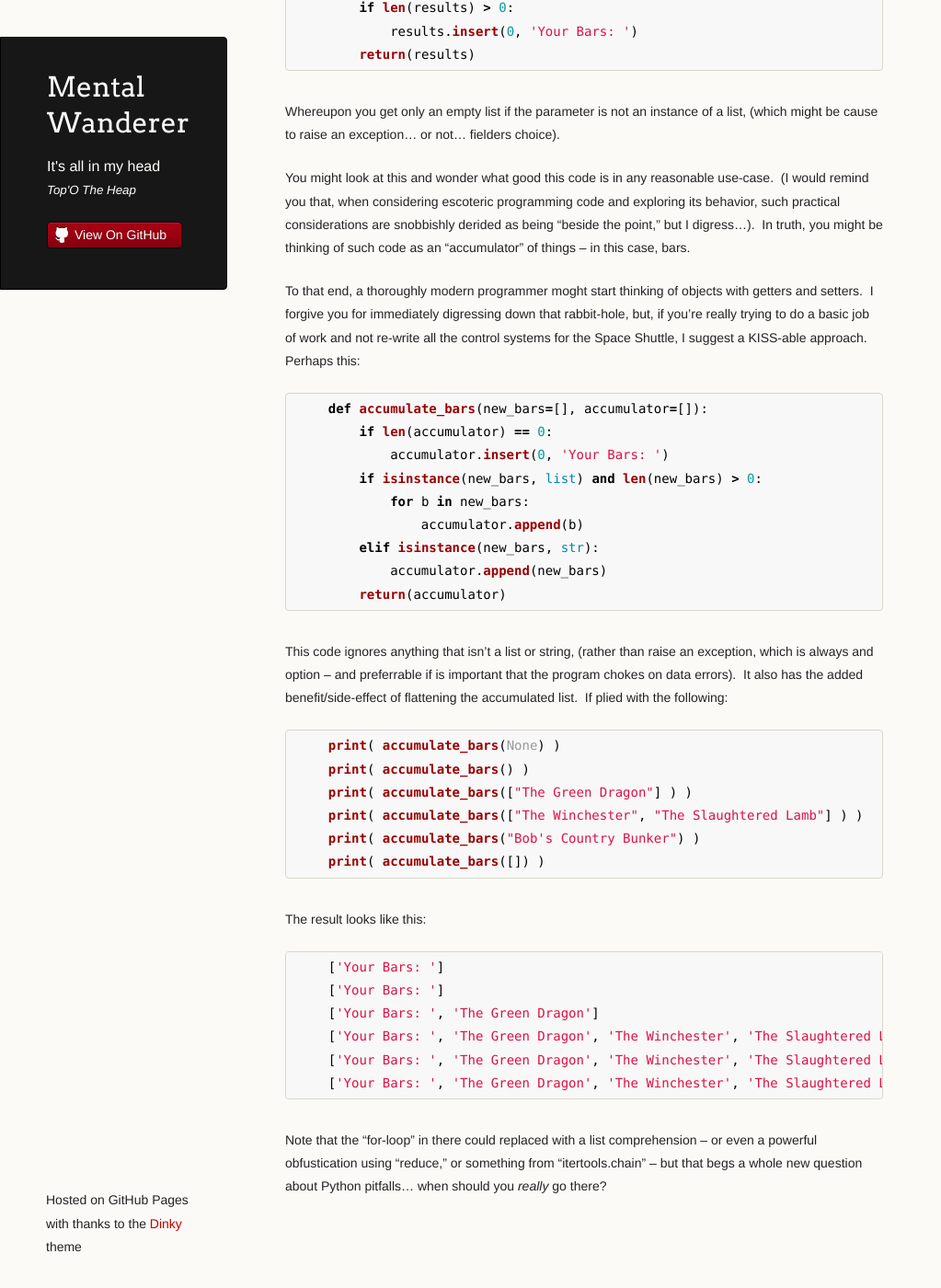
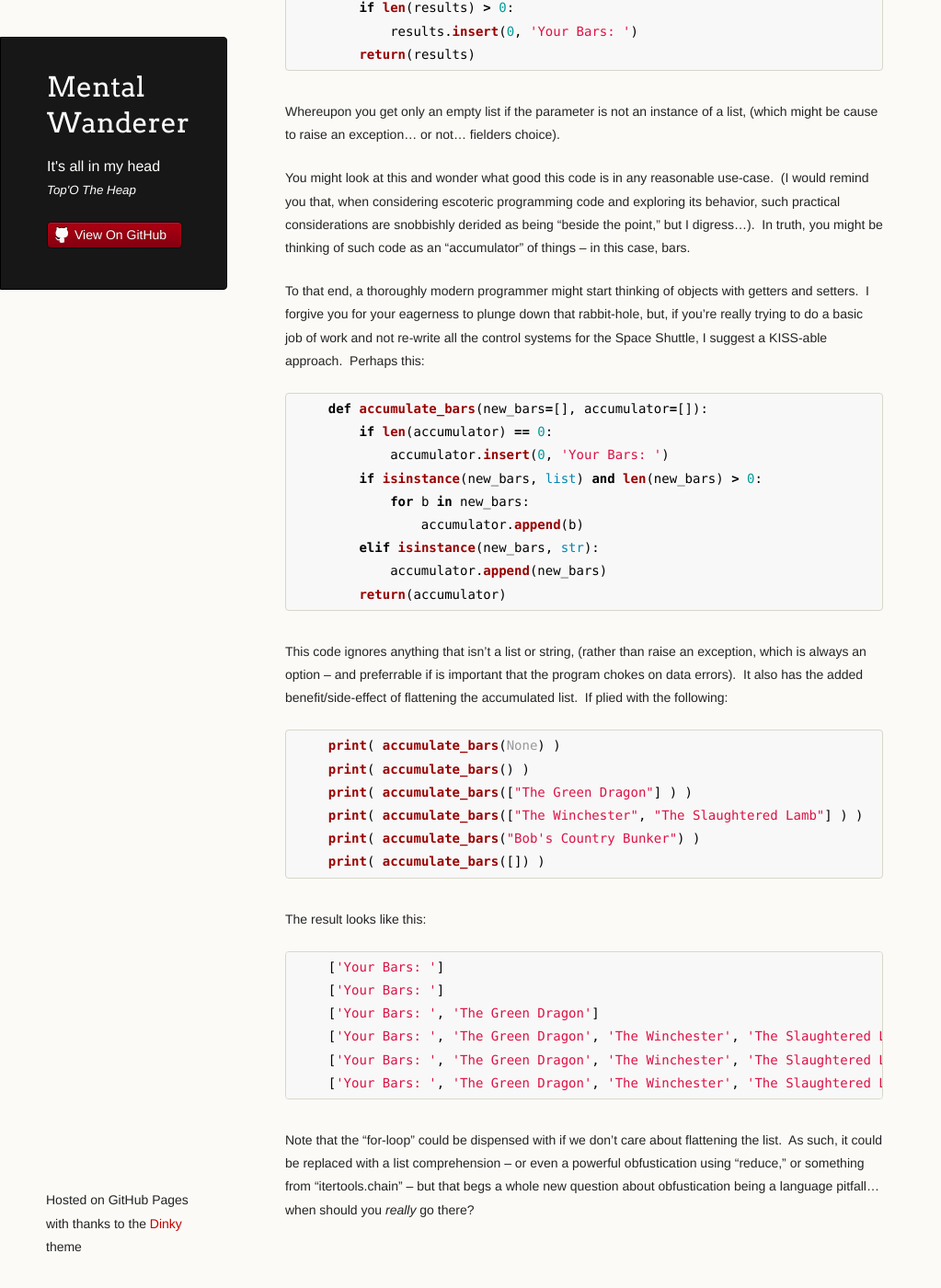
Before and after one commit to coryburt/coryburt.github.io, a Jekyll site: the page built from _posts/2018-03-16-More-Python-Pitfalls.md, in a window 1280 px wide and 1400 px high, scrolled down 3512 px. Shown: the whole window at 92% size, without its empty margins (0-1023 px from the left). Built offline with Jekyll 4.4.1, drawn with Linux system fonts in a browser that asks for light colours; before the commit the page ends 4887 px from its top, so only the background shows below that.

Commit message:
Update entry

````diff
--- a/_posts/2018-03-16-More-Python-Pitfalls.md
+++ b/_posts/2018-03-16-More-Python-Pitfalls.md
@@ -135,7 +135,7 @@ You might look at this and wonder what good this code is in any reasonable use-c
 escoteric programming code and exploring its behavior, such practical considerations are snobbishly derided as being "beside the point," but
 I digress...).&nbsp; In truth, you might be thinking of such code as an "accumulator" of things &ndash; in this case, bars.&nbsp;
 
-To that end, a thoroughly modern programmer moght start thinking of objects with getters and setters.&nbsp; I forgive you for immediately digressing
+To that end, a thoroughly modern programmer might start thinking of objects with getters and setters.&nbsp; I forgive you for your eagerness to plunge
 down that rabbit-hole, but, if you're really trying to do a basic job of work and not re-write all the control systems for the Space Shuttle, I suggest
 a KISS-able approach.&nbsp; Perhaps this:
 ```python
@@ -149,7 +149,7 @@ a KISS-able approach.&nbsp; Perhaps this:
             accumulator.append(new_bars)
         return(accumulator)
 ```
-This code ignores anything that isn't a list or string, (rather than raise an exception, which is always and option &ndash; and preferrable if is important
+This code ignores anything that isn't a list or string, (rather than raise an exception, which is always an option &ndash; and preferrable if is important
 that the program chokes on data errors).&nbsp; It also has the added benefit/side-effect of flattening the accumulated list.&nbsp;
 If plied with the following:
 ```python
@@ -169,5 +169,6 @@ The result looks like this:
     ['Your Bars: ', 'The Green Dragon', 'The Winchester', 'The Slaughtered Lamb', "Bob's Country Bunker"]
     ['Your Bars: ', 'The Green Dragon', 'The Winchester', 'The Slaughtered Lamb', "Bob's Country Bunker"]
 ```
-Note that the "for-loop" in there could replaced with a list comprehension &ndash; or even a powerful obfustication using "reduce," or something from "itertools.chain" &ndash;
-but that begs a whole new question about Python pitfalls... when should you _really_ go there?
+Note that the "for-loop" could be dispensed with if we don't care about flattening the list.&nbsp;
+As such, it could be replaced with a list comprehension &ndash; or even a powerful obfustication using "reduce," or something from "itertools.chain" &ndash;
+but that begs a whole new question about obfustication being a language pitfall... when should you _really_ go there?
````
